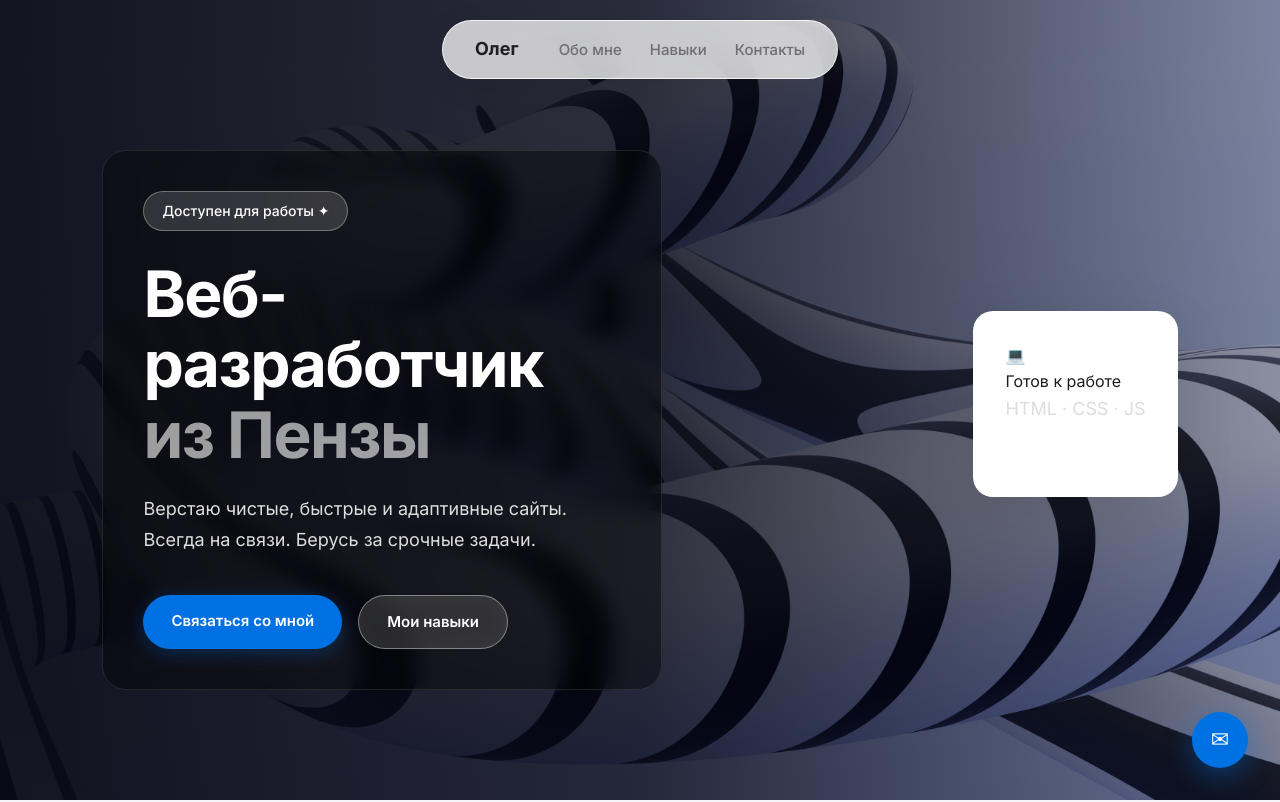
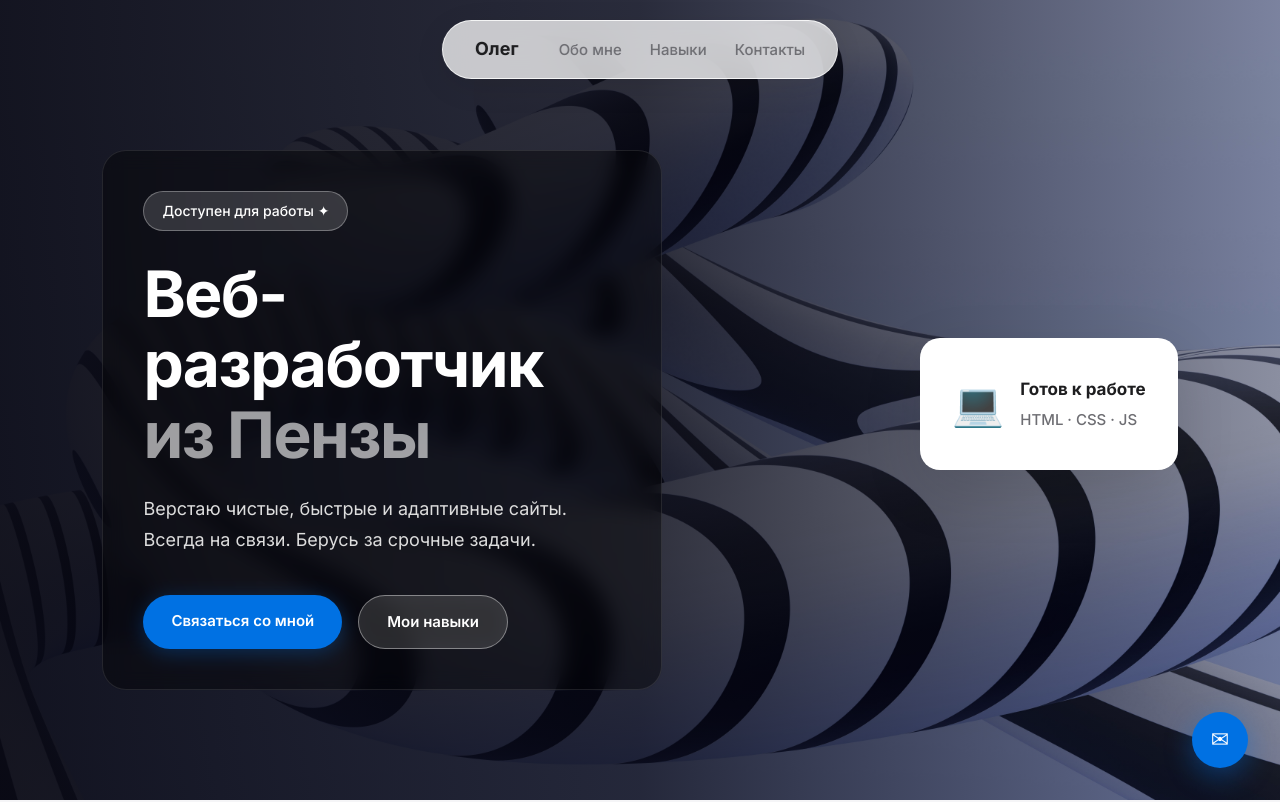
Before and after one commit to 0URSS/portfolio, a plain HTML site: page index.html in a window 1280 px wide. Shown: the top 802 px of the page. Drawn offline with Linux system fonts and the light colour scheme.

Commit message:
ЧИстка

```diff
--- a/style.css
+++ b/style.css
@@ -85,7 +85,7 @@ body {
 }
 
 .hero::before {
-  content: '';
+  content: "";
   position: absolute;
   inset: 0;
   background: linear-gradient(
@@ -188,11 +188,38 @@ body {
   background: var(--white);
   border-radius: var(--radius);
   padding: 32px;
-  box-shadow: 0 20px 60px rgba(0, 0, 0, 0.1);
+  box-shadow: 0 20px 60px rgba(0, 0, 0, 0.12);
   animation: float 4s ease-in-out infinite;
   flex-shrink: 0;
   z-index: 1;
   position: relative;
+  min-width: 240px;
+}
+
+.card-inner {
+  display: flex;
+  align-items: center;
+  gap: 16px;
+}
+
+.card-icon {
+  font-size: 42px;
+  flex-shrink: 0;
+}
+
+.card-text span {
+  font-size: 17px;
+  font-weight: 700;
+  color: var(--black);
+  display: block;
+  margin-bottom: 4px;
+}
+
+.card-text p {
+  font-size: 15px;
+  color: var(--gray);
+  margin: 0;
+  font-weight: 500;
 }
 
 /* СЕКЦИИ */
@@ -231,7 +258,9 @@ h2 {
   border-radius: var(--radius);
   padding: 36px 28px;
   box-shadow: 0 4px 24px rgba(0, 0, 0, 0.06);
-  transition: transform 0.3s, box-shadow 0.3s;
+  transition:
+    transform 0.3s,
+    box-shadow 0.3s;
 }
 
 .about-card:hover {
@@ -357,8 +386,13 @@ h2 {
 
 /* АНИМАЦИИ */
 @keyframes float {
-  0%, 100% { transform: translateY(0); }
-  50% { transform: translateY(-16px); }
+  0%,
+  100% {
+    transform: translateY(0);
+  }
+  50% {
+    transform: translateY(-16px);
+  }
 }
 
 @keyframes fadeDown {
@@ -373,7 +407,9 @@ h2 {
 }
 
 @keyframes growBar {
-  from { width: 0; }
+  from {
+    width: 0;
+  }
 }
 
 /* АДАПТИВ */
```
